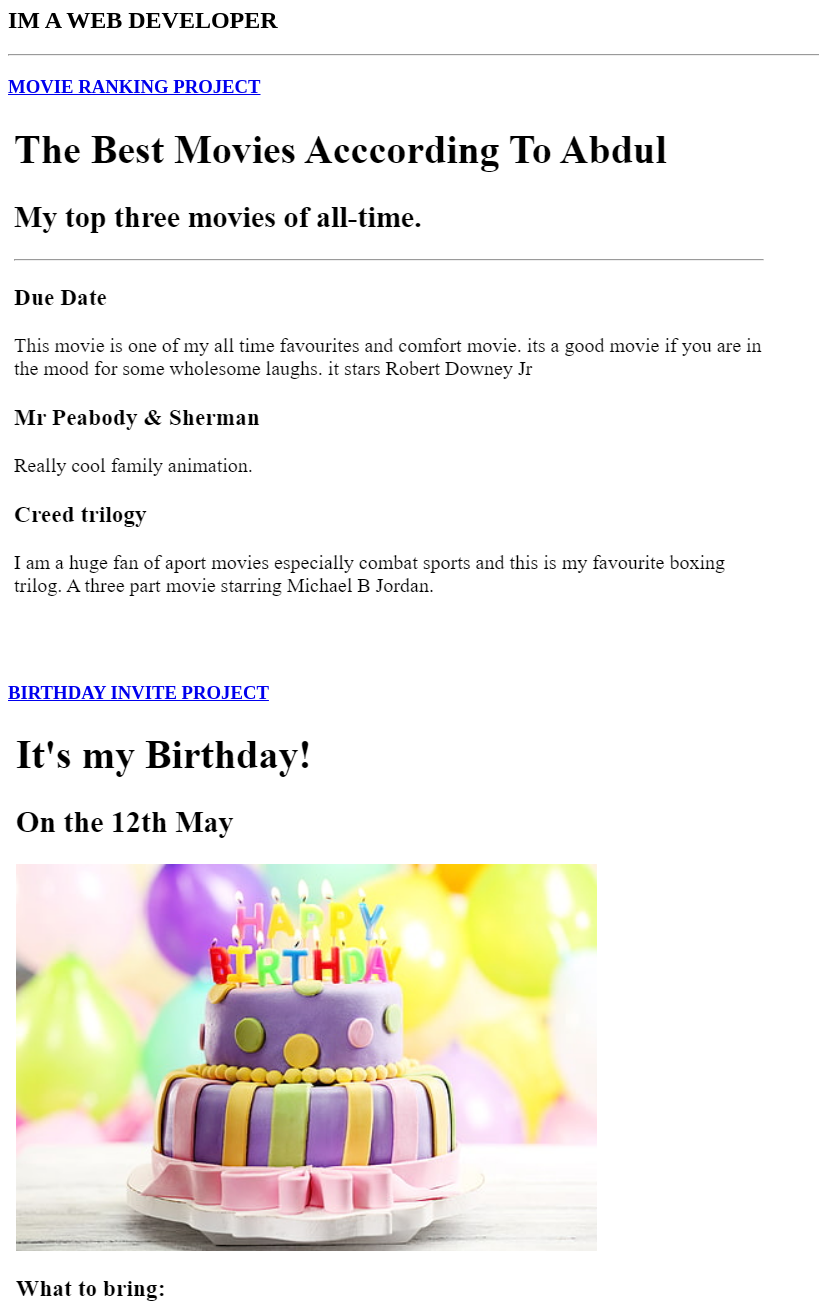
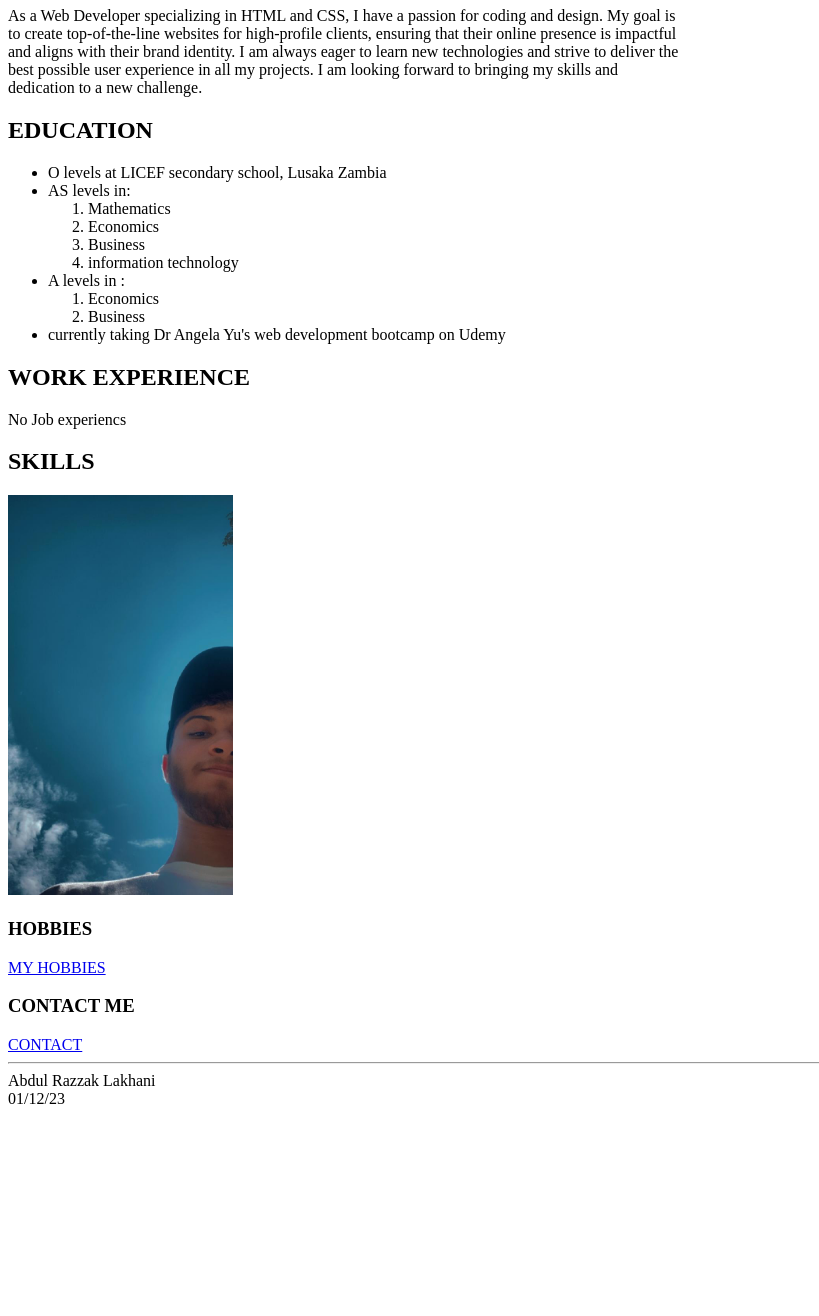
Before and after one commit to abz2508/html-portfolio, a plain HTML site: page index.html in a window 1280 px wide. Shown: the part 73-1389 px from the top of the page, without its empty margins (0-819 px from the left). After the commit the page ends 1189 px from the top, so only its background shows below. Drawn offline with Linux system fonts and the light colour scheme.

Commit message:
Add files via upload

```diff
--- a/index.html
+++ b/index.html
@@ -2,20 +2,43 @@
 <html lang="en">
 <head>
     <meta charset="UTF-8">
-    <title>MY PORTFOLIO</title>
+    <title>MY RESUME</title>
 </head>
 <body>
-   <h1>ABDUL RAZZAKS PORTFOLIO</h1>
-   <H2>IM A WEB DEVELOPER</H2>
-   <HR />
-   <H2></H2>
-   <H3> <a href="./public/movie-ranking.html">MOVIE RANKING PROJECT</a></H3>
-    <img src="./assets/images/MOVIE PROJECT.png" />
-
-   <H3> <a href="./public/birthday-invite.html">BIRTHDAY INVITE PROJECT</a></H3>
-    <img src="./assets/images/BIRTHDAY PROJECT.png"/>
-    <HR />
-    <a href="./public/about.html">ABOUT ME</a>
-    <a href="./public/contact.html">CONTACT ME </a>
+    <H1>SUMMARY</H1>
+    <p>As a Web Developer specializing in HTML and CSS, I have a passion for coding and design. My goal is<br> to create top-of-the-line websites for high-profile clients, ensuring that their online presence is impactful<br> and aligns with their brand identity. I am always eager to learn new technologies and strive to deliver the<br> best possible user experience in all my projects. I am looking forward to bringing my skills and <br>dedication to a new challenge.</p>
+    <H2>EDUCATION</H2>
+   <ul>
+     <li>O levels at LICEF secondary school, Lusaka Zambia</li>
+     <li>AS levels in:
+        <ol>
+            <li>Mathematics</li>
+            <li>Economics</li>
+            <li>Business</li>
+            <li>information technology</li>
+        </ol>
+      </li>
+     <li>A levels in :
+        <ol>
+            <li>Economics</li>
+            <li>Business</li>
+        </ol>
+     </li>
+     <li>currently taking Dr Angela Yu's web development bootcamp on Udemy</li>
+    </ul>
+    <H2>WORK EXPERIENCE</H2>
+    <p>No Job experiencs</p>
+    <H2>SKILLS</H2>
+    <!--skills to be addded-->
+    <h3><!-- other relevant awards and certifications --></h3>
+    <img src="./abz.jpg" height="400"/>
+    <h3>HOBBIES</h3>
+    <A HREF="./hobbies.html">MY HOBBIES</A>
+    <h3>CONTACT ME</h3>
+    <a href="../4.3 HTML Porfolio Project/public/contact.html">CONTACT</a>
+    <hr>
+    <footer>Abdul Razzak Lakhani<br>
+        01/12/23
+    </footer>
 </body>
 </html>
```
Also changed, not shown: contact.html (added, +14 -0 lines), hobbies.html (added, +35 -0 lines), movie-ranking.html (added, +10 -0 lines), abz.jpg (added).
